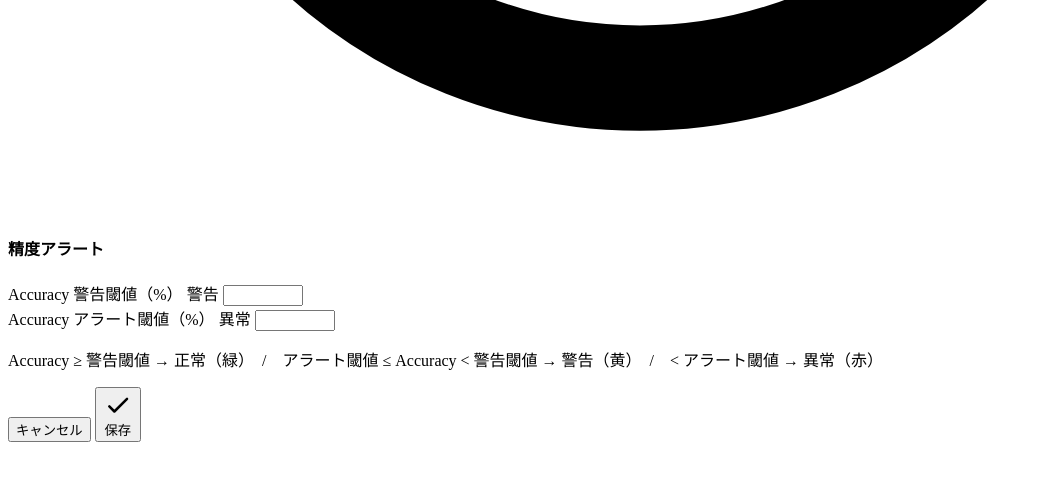
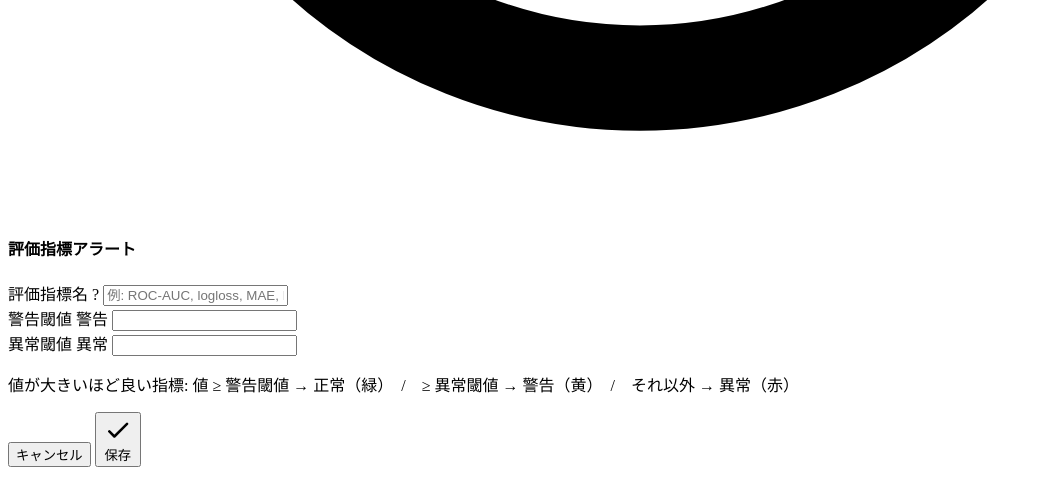
Before and after one commit to dabecha/mlops_dashboard, a FastAPI app: template app/templates/partials/config_modal.html in a window 1280 px wide. Shown: the part 2620-3103 px from the top of the page, without its empty margins (0-1042 px from the left). Before the commit the page ends 3062 px from the top, so only its background shows below. Run offline with FastAPI, Linux system fonts and the light colour scheme; the template is opened without the code that fills it, so the values that code supplies are empty.

Commit message:
feat: project_configs に評価指標名を追加し閾値カラムを汎用化
- models: metric_name(評価指標名) を追加。accuracy_warning/alert を
  metric_warning/alert に汎用化し、mae_warning/alert を統合削除
- schemas/config: ProjectConfigUpdate と DEFAULTS を新カラムに更新
- config_modal: 評価指標名の入力欄を追加、閾値を単一の警告/異常ペアに統合
  （task_type に応じ「大きいほど良い/小さいほど良い」を出し分け）
- base.html(保存JS): ペイロードを新カラムに更新
- summary_panels/all_panels: 色分け・ラベル・チャート閾値を新カラムと
  config.metric_name に更新
- README: スキーマ表・ER図を更新

注: 既存 mlops.db は非互換。local_dev では削除して再作成が必要。

Co-Authored-By: Claude Opus 4.8 <noreply@anthropic.com>

```diff
--- a/app/templates/partials/config_modal.html
+++ b/app/templates/partials/config_modal.html
@@ -82,77 +82,52 @@
       </p>
     </section>
 
-    <!-- 精度アラート -->
+    <!-- 評価指標アラート -->
     <section>
       <h4 class="text-xs font-semibold text-emerald-400 uppercase tracking-wider mb-3 flex items-center gap-2">
         <svg class="w-4 h-4" fill="none" stroke="currentColor" viewBox="0 0 24 24">
           <path stroke-linecap="round" stroke-linejoin="round" stroke-width="2" d="M9 12l2 2 4-4m6 2a9 9 0 11-18 0 9 9 0 0118 0z"/>
         </svg>
-        精度アラート
+        評価指標アラート
       </h4>
 
-      {% if project.task_type != 'regression' %}
+      <div class="mb-4">
+        <label class="block text-xs text-gray-400 mb-1">評価指標名
+          <span class="text-gray-600 ml-1" title="プロジェクトで用いる評価指標の名称">?</span>
+        </label>
+        <input type="text" name="metric_name" maxlength="50"
+          value="{{ config.metric_name }}"
+          placeholder="例: ROC-AUC, logloss, MAE, RMSE"
+          class="w-full bg-gray-800 border border-gray-700 rounded-lg px-3 py-2 text-sm text-white focus:ring-1 focus:ring-indigo-500 focus:border-indigo-500" required>
+      </div>
+
       <div class="grid grid-cols-2 gap-4">
         <div>
           <label class="block text-xs text-gray-400 mb-1">
-            Accuracy 警告閾値（%）
+            警告閾値
             <span class="px-1 py-0.5 rounded text-xs bg-yellow-900/50 text-yellow-400 ml-1">警告</span>
           </label>
-          <input type="number" name="accuracy_warning" min="0" max="100" step="0.1"
-            value="{{ config.accuracy_warning }}"
+          <input type="number" name="metric_warning" step="0.001"
+            value="{{ config.metric_warning }}"
             class="w-full bg-gray-800 border border-gray-700 rounded-lg px-3 py-2 text-sm text-white focus:ring-1 focus:ring-indigo-500 focus:border-indigo-500" required>
         </div>
         <div>
           <label class="block text-xs text-gray-400 mb-1">
-            Accuracy アラート閾値（%）
+            異常閾値
             <span class="px-1 py-0.5 rounded text-xs bg-red-900/50 text-red-400 ml-1">異常</span>
           </label>
-          <input type="number" name="accuracy_alert" min="0" max="100" step="0.1"
-            value="{{ config.accuracy_alert }}"
+          <input type="number" name="metric_alert" step="0.001"
+            value="{{ config.metric_alert }}"
             class="w-full bg-gray-800 border border-gray-700 rounded-lg px-3 py-2 text-sm text-white focus:ring-1 focus:ring-indigo-500 focus:border-indigo-500" required>
         </div>
       </div>
       <p class="text-xs text-gray-600 mt-2">
-        Accuracy ≥ 警告閾値 → 正常（緑）　/　アラート閾値 ≤ Accuracy &lt; 警告閾値 → 警告（黄）　/　&lt; アラート閾値 → 異常（赤）
+        {% if project.task_type == 'regression' %}
+        値が小さいほど良い指標: 値 &lt; 警告閾値 → 正常（緑）　/　&lt; 異常閾値 → 警告（黄）　/　それ以外 → 異常（赤）
+        {% else %}
+        値が大きいほど良い指標: 値 ≥ 警告閾値 → 正常（緑）　/　≥ 異常閾値 → 警告（黄）　/　それ以外 → 異常（赤）
+        {% endif %}
       </p>
-
-      {# 回帰用は hidden で送信（値は無視） #}
-      <input type="hidden" name="mae_warning" value="">
-      <input type="hidden" name="mae_alert" value="">
-
-      {% else %}
-      <div class="grid grid-cols-2 gap-4">
-        <div>
-          <label class="block text-xs text-gray-400 mb-1">
-            MAE 警告閾値
-            <span class="px-1 py-0.5 rounded text-xs bg-yellow-900/50 text-yellow-400 ml-1">警告</span>
-            <span class="text-gray-600">（空欄で無効）</span>
-          </label>
-          <input type="number" name="mae_warning" min="0" step="0.001"
-            value="{{ config.mae_warning if config.mae_warning is not none else '' }}"
-            placeholder="例: 10.0"
-            class="w-full bg-gray-800 border border-gray-700 rounded-lg px-3 py-2 text-sm text-white focus:ring-1 focus:ring-indigo-500 focus:border-indigo-500">
-        </div>
-        <div>
-          <label class="block text-xs text-gray-400 mb-1">
-            MAE アラート閾値
-            <span class="px-1 py-0.5 rounded text-xs bg-red-900/50 text-red-400 ml-1">異常</span>
-            <span class="text-gray-600">（空欄で無効）</span>
-          </label>
-          <input type="number" name="mae_alert" min="0" step="0.001"
-            value="{{ config.mae_alert if config.mae_alert is not none else '' }}"
-            placeholder="例: 20.0"
-            class="w-full bg-gray-800 border border-gray-700 rounded-lg px-3 py-2 text-sm text-white focus:ring-1 focus:ring-indigo-500 focus:border-indigo-500">
-        </div>
-      </div>
-      <p class="text-xs text-gray-600 mt-2">
-        MAE &lt; 警告閾値 → 正常（緑）　/　警告閾値 ≤ MAE &lt; アラート閾値 → 警告（黄）　/　≥ アラート閾値 → 異常（赤）
-      </p>
-
-      {# 分類用は hidden で送信（デフォルト値） #}
-      <input type="hidden" name="accuracy_warning" value="75.0">
-      <input type="hidden" name="accuracy_alert" value="60.0">
-      {% endif %}
     </section>
 
   </div>
--- a/app/templates/partials/summary_panels.html
+++ b/app/templates/partials/summary_panels.html
@@ -154,14 +154,14 @@
         <td class="px-4 py-4 text-right">
           {% if a.value is not none %}
           {% if p.task_type != 'regression' %}
-            {% set acc_color = 'text-emerald-400' if a.value >= row.config.accuracy_warning else ('text-yellow-400' if a.value >= row.config.accuracy_alert else 'text-red-400') %}
+            {% set acc_color = 'text-emerald-400' if a.value >= row.config.metric_warning else ('text-yellow-400' if a.value >= row.config.metric_alert else 'text-red-400') %}
           {% else %}
-            {% set acc_color = 'text-teal-300' if row.config.mae_warning is none else ('text-emerald-400' if a.value < row.config.mae_warning else ('text-yellow-400' if row.config.mae_alert is none or a.value < row.config.mae_alert else 'text-red-400')) %}
+            {% set acc_color = 'text-emerald-400' if a.value < row.config.metric_warning else ('text-yellow-400' if a.value < row.config.metric_alert else 'text-red-400') %}
           {% endif %}
           <span class="font-mono {{ acc_color }}">
             {% if p.task_type != 'regression' %}{{ a.value }}%{% else %}{{ a.value }}{% endif %}
           </span>
-          <div class="text-xs text-gray-600">{{ a.metric_name }} / n={{ a.sample_count }}</div>
+          <div class="text-xs text-gray-600">{{ row.config.metric_name }} / n={{ a.sample_count }}</div>
           {% else %}
           <span class="text-gray-600 text-xs">ラベルなし</span>
           {% endif %}
```
Also changed, not shown: app/models.py (+5 -5 lines), app/schemas.py (+3 -4 lines), app/services/config.py (+3 -4 lines), app/templates/base.html (+3 -4 lines), app/templates/partials/all_panels.html (+5 -5 lines), README.md.
